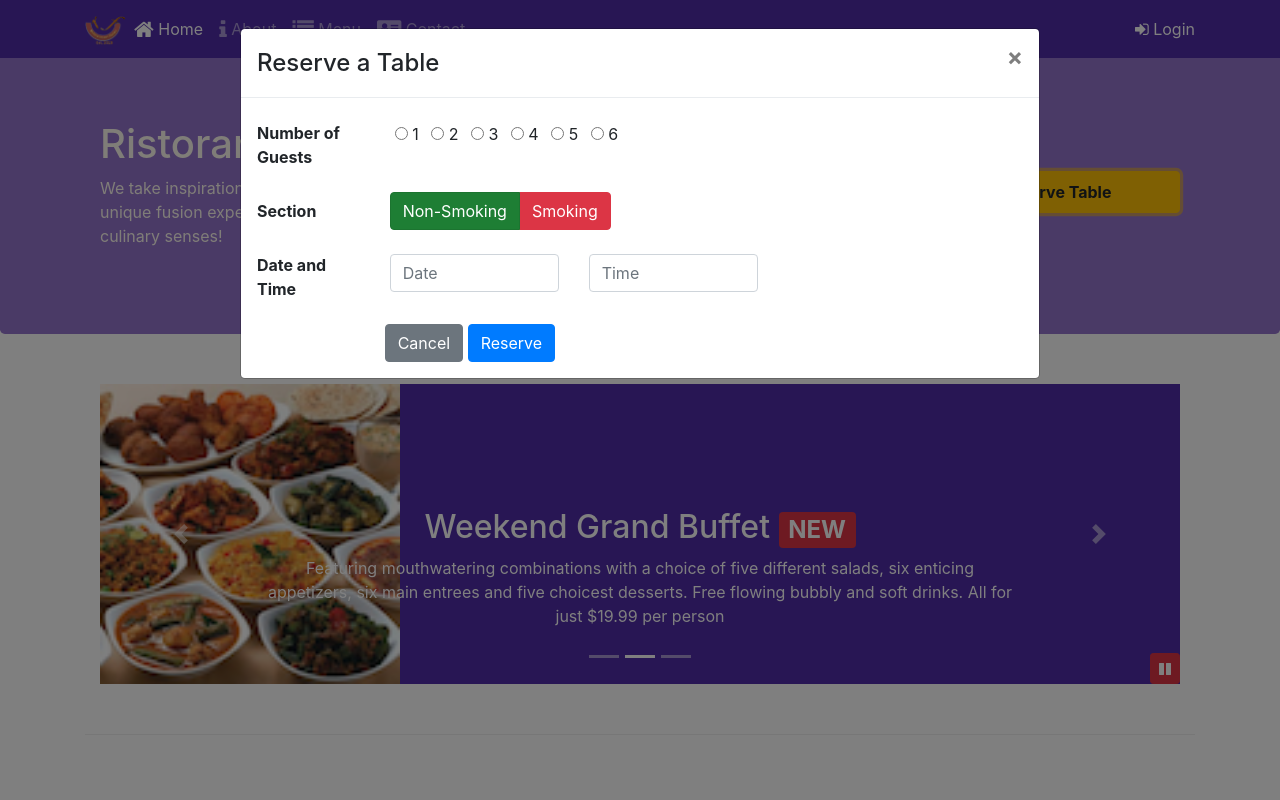
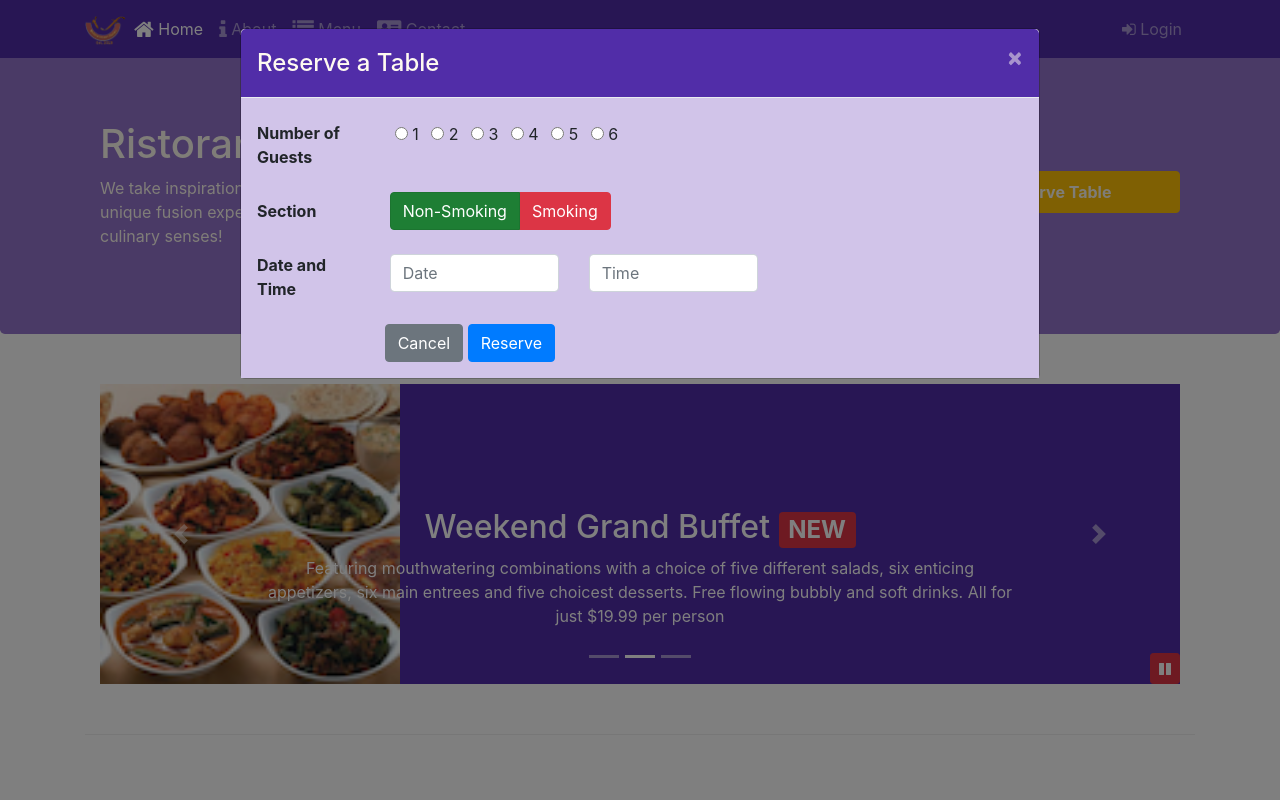
Before and after one commit to JSheldon3488/Coursera_Full_Stack_Web_Dev, a website: page index.html in a window 1280 px wide. Both pictures are taken after a click on the button "Reserve Table". Shown: the top 800 px of the page. Drawn offline with nearby package versions, Linux system fonts and the light colour scheme.

Commit message:
Assignment 4 Complete

```diff
--- a/css/styles.scss
+++ b/css/styles.scss
@@ -73,3 +73,14 @@ body{
     bottom: 0px;
     z-index: 1;
 }
+
+.modal-header {
+    background-color: $background-dark;
+    color: floralwhite;
+    .close {
+        color: floralwhite;
+    }
+}
+.modal-body {
+    background-color: $background-pale;
+}
--- a/index.html
+++ b/index.html
@@ -16,6 +16,7 @@
 </head>
 
 <body>
+    <!-- NavBar Section -->
     <nav class="navbar navbar-dark navbar-expand-sm fixed-top">
         <div class="container">
             <button class="navbar-toggler" type="button" data-toggle="collapse" data-target="#Navbar">
@@ -29,14 +30,14 @@
                     <li class="nav-item"><a class="nav-link" href="#"><span class="fa fa-list fa-lg"></span> Menu</a></li>
                     <li class="nav-item"><a class="nav-link" href="./contactus.html"><span class="fa fa-address-card fa-lg"></span> Contact</a></li>
                 </ul>
-                <span class="navbar-text">
-                    <a data-toggle="modal" data-target="#loginModal">
+                <span class="navbar-text btn" id="login">
                     <span class="fa fa-sign-in"></span> Login</a>
                 </span>
             </div>
         </div>
     </nav>
 
+    <!-- Modals Section -->
     <div id="loginModal" class="modal fade" role="dialog">
         <div class="modal-dialog modal-lg" role="content">
             <!-- Modal content-->
@@ -135,6 +136,7 @@
         </div>
     </div>
 
+    <!-- Jumbotron section -->
     <header class="jumbotron">
         <div class="container">
             <div class="row row-header">
@@ -146,13 +148,13 @@
                     <img class="d-inline" src="img/logo.png" class="img-fluid">
                 </div>
                 <div class="col-12 col-sm-3 align-self-center">
-                    <a class="btn btn-block nav-link btn-warning" role="button" href="#reserveModal"
-                    data-toggle="modal" data-placement="bottom" ><strong>Reserve Table</strong></a>
+                    <a class="btn btn-block nav-link btn-warning" role="button" id="reserveButton"><strong>Reserve Table</strong></a>
                 </div>
             </div>
         </div>
     </header>
 
+    <!-- Carousel Section -->
     <div class="container">
         <div class="row row-content">
             <div class="col">
@@ -318,5 +320,17 @@
             });
         });
     </script>
+    <!-- Reserve Button Script-->
+    <script>
+        $('#reserveButton').click(function() {
+            $('#reserveModal').modal('show');
+        })
+    </script>
+    <!-- Login Button Script-->
+        <script>
+            $('#login').click(function() {
+                $('#loginModal').modal('show');
+            })
+        </script>
 </body>
 </html>
```
Also changed, not shown: css/styles.css.
